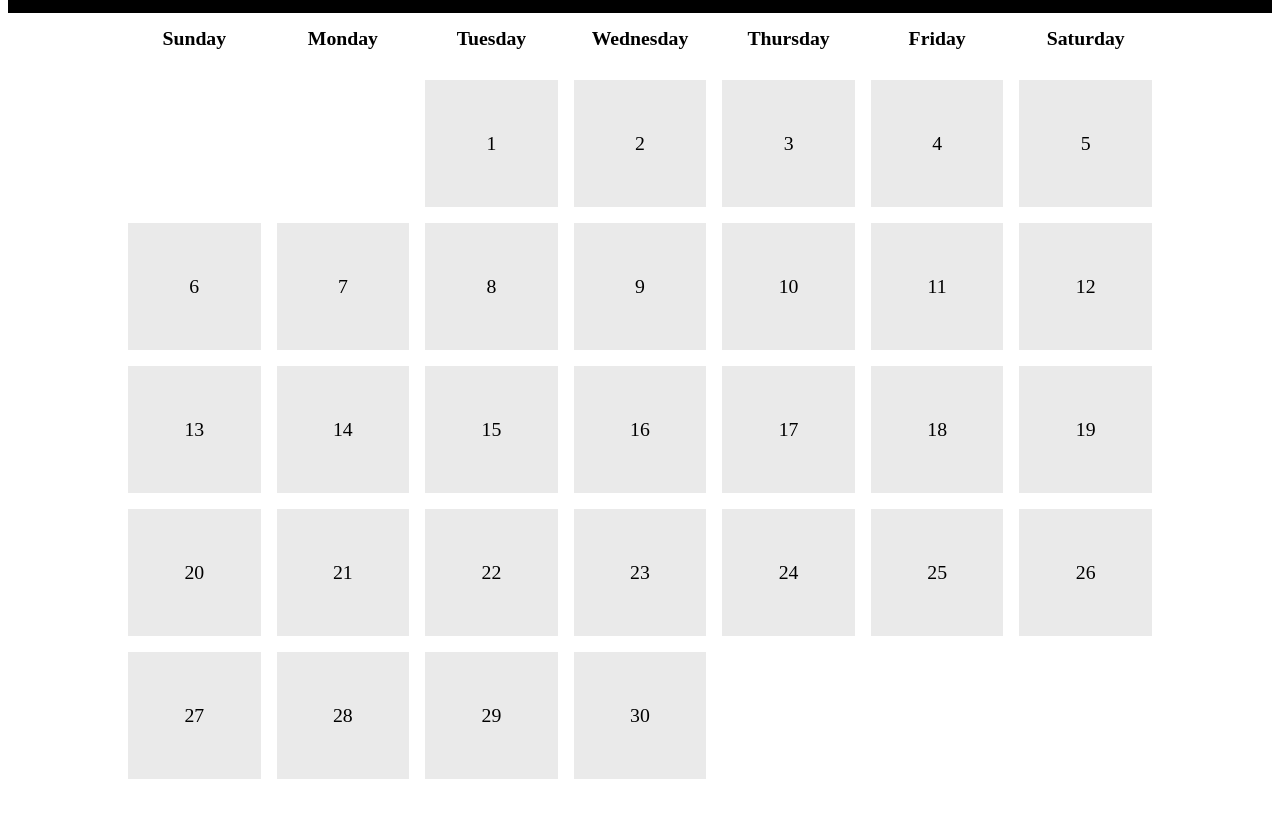
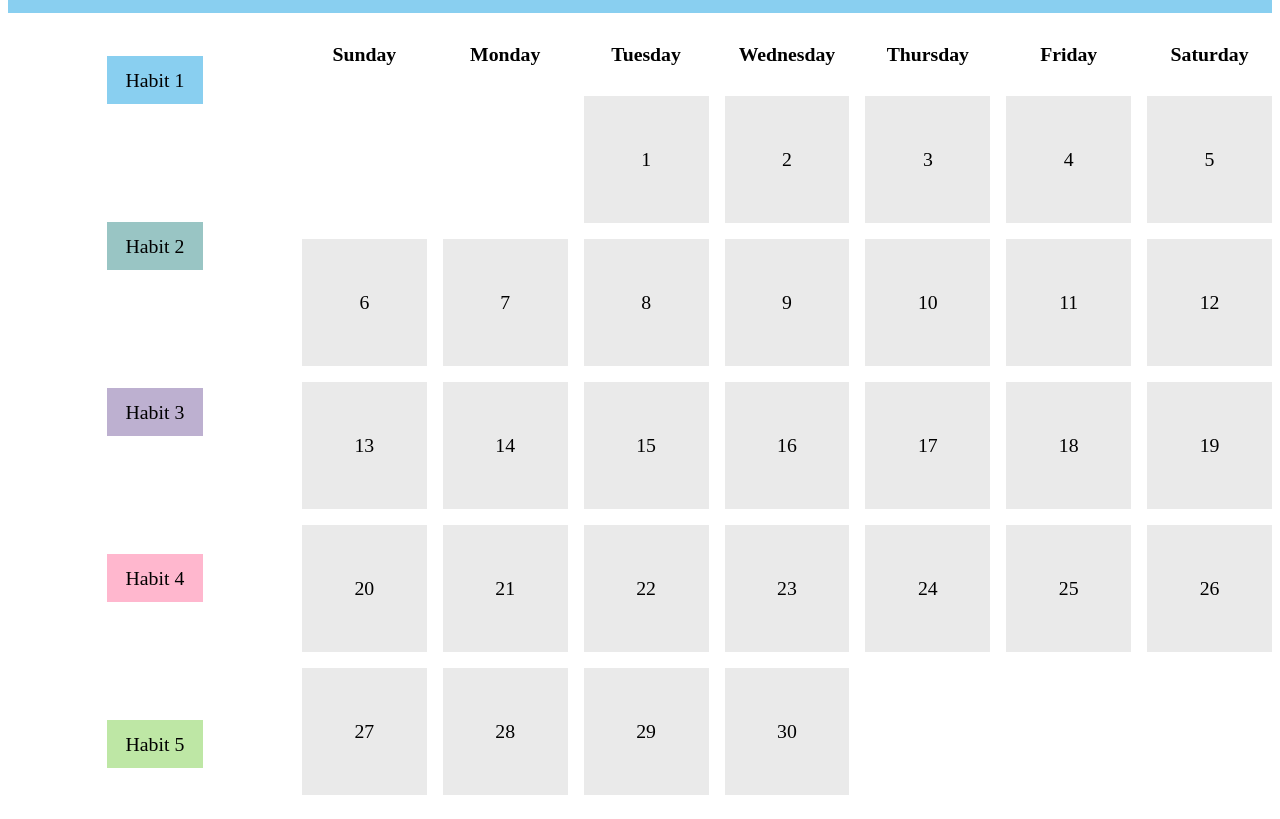
Before and after one commit to bhavaniravi/habit-tracker, a plain HTML site: page frontend/index.html in a window 1280 px wide. Shown: the part 112-931 px from the top of the page. Before the commit the page ends 899 px from the top, so only its background shows below. Drawn offline with nearby package versions, Linux system fonts and the light colour scheme.

Commit message:
Add colors and habits

```diff
--- a/frontend/index.html
+++ b/frontend/index.html
@@ -4,11 +4,19 @@
         <link rel="stylesheet" href="https://fonts.googleapis.com/css2?family=Material+Symbols+Rounded:opsz,wght,FILL,GRAD@20..48,100..700,0..1,-50..200">
     </head>
     <body>
-        <header>
+        <header id="header">
             <span id="prev" class="material-symbols-rounded">chevron_left</span>
             <h1 id="currentMonthYear">November 2022</h1>
             <span id="next" class="material-symbols-rounded">chevron_right</span>
         </header>
+        <div class="container">
+            <div class="habits">
+                <li>Habit 1</li>
+                <li>Habit 2</li>
+                <li>Habit 3</li>
+                <li>Habit 4</li>
+                <li>Habit 5</li>
+            </div>
             <div class="calendar">
                 <ul class="weekdays">
                     <li>
@@ -38,6 +46,7 @@
 
                 </ol>
             </div>
+        </div>
     </body>
     <script src="script.js"></script>
 </html>
--- a/frontend/script.js
+++ b/frontend/script.js
@@ -3,22 +3,31 @@
 const daysTag = document.querySelector(".day-grid"),
 currentDate = document.querySelector(".current-date"),
 prevNextIcon = document.querySelectorAll("#prev, #next");
+habits = document.querySelectorAll(".habits > li");
 
 let date = new Date(),
 currYear = date.getFullYear(),
 currMonth = date.getMonth();
 
 
+const colors = ["#89cff0", "#99c5c4", "#bdb0d0", "#ffb7ce", "#bee7a5"]
 const months = ["January", "February", "March", "April", "May", "June", "July", "August", "September", "October", "November", "December"];
+let currColor = 0
+
+header = document.getElementById('header')
+header.style = `background-color: ${colors[currColor]}`
 
 var setMarked = function(e) {
-    if (e.target.classList.contains("clicked"))
-        e.target.classList.remove("clicked");
-    else (e.target.classList.add("clicked"));
+    e.target.style.backgroundColor = colors[currColor]
 };
+
+// var pickRandom = function(arr) {
+//     return arr[Math.floor(Math.random() * arr.length)];
+// }
 
 const renderCalendar = () => {
     lastDateofMonth = new Date(currYear, currMonth+1, 0).getDate(); // getting last date of month
+    console.log(new Date(currYear, currMonth+1, 0))
     daysTag.innerHTML = '';
     for (let i = 0; i < lastDateofMonth; i++) {
         let style = "";
@@ -58,3 +67,15 @@ prevNextIcon.forEach(icon => { // getting prev and next icons
 });
 
 renderCalendar();
+
+habits.forEach((item, index) => {
+    item.style = `background-color: ${colors[index]}`
+    item.onclick = () => {
+        header = document.getElementById('header')
+        header.style.backgroundColor = colors[index]
+        currColor = index
+        document.querySelectorAll(".dayTile").forEach((item) => {
+            item.style.backgroundColor = ''
+        })
+    }
+})
--- a/frontend/style.css
+++ b/frontend/style.css
@@ -9,6 +9,10 @@ header {
   text-align: center;
 }
 
+.container {
+  display: grid;
+  grid-template-columns: auto auto;
+}
 
 ol.day-grid .clicked {
     background-color: rgb(199, 131, 131);
@@ -19,7 +23,6 @@ ul, ol {
   display: grid;
   grid-template-columns: repeat(7, 1fr);
   grid-gap: 1em;
-  margin: 0 auto;
   max-width: 64em;
   padding: 0;
 }
@@ -58,7 +61,18 @@ ul.weekdays abbr[title] {
   cursor: pointer;
 }
 
+.habits {
+  display: grid;
+  align-items: center;
+  grid-gap: 2rem;
+}
 
+.habits > li {
+  margin: 0 auto;
+  width: 6rem;
+  height: 3rem;
+  background-color: grey;
+}
 
 @media all and (max-width: 800px) {
   ul, ol {
```
Lines whose indentation alone changed are shown as unchanged.
